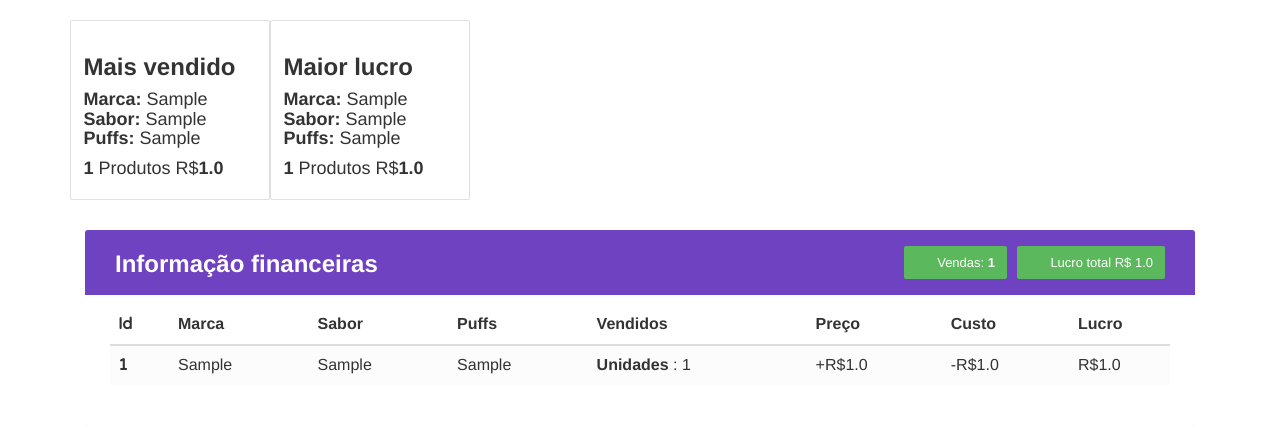
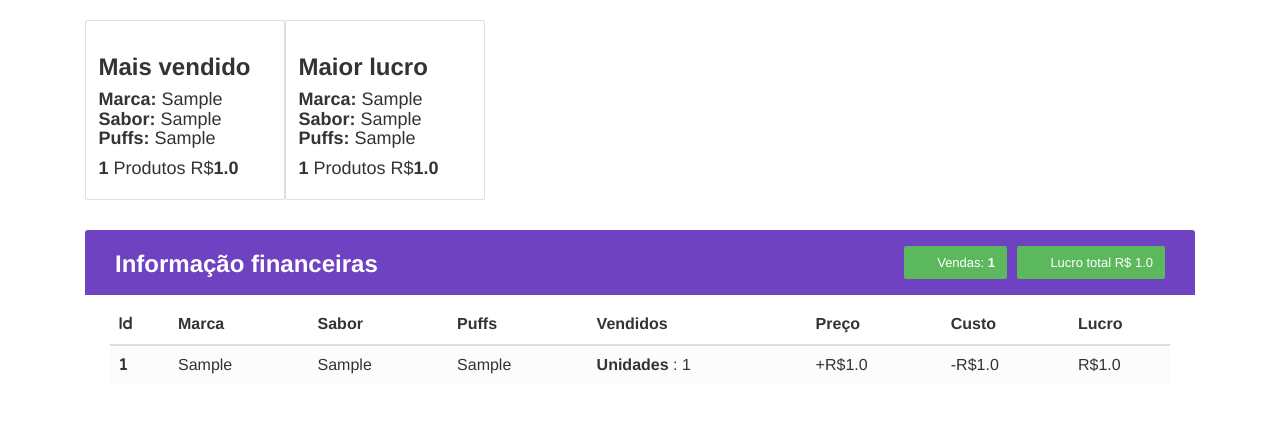
Before and after one commit to Macwdo/fumaritos-project, a Django app: page /produto/dashboard/ in a window 1280 px wide. Shown: the part 140-580 px from the top of the page. Run offline with Django 4.2, Linux system fonts and the light colour scheme; a user stored in the database is signed in; tables that the repository leaves empty hold one stand-in row (values such as "Sample post"); some libraries are stand-ins or nearby versions.

Commit message:
toheroku

```diff
--- a/product/templates/product/dashboard.html
+++ b/product/templates/product/dashboard.html
@@ -10,7 +10,7 @@
             }
         </style>
         <div class="container">
-            <div class="row">
+            <div class="row ml-auto ">
                 <div class="card" style="width: 20rem;">
                     <div class="card-body">
                         <h3 class="card-title"><b>Mais vendido</b></h3>
```
